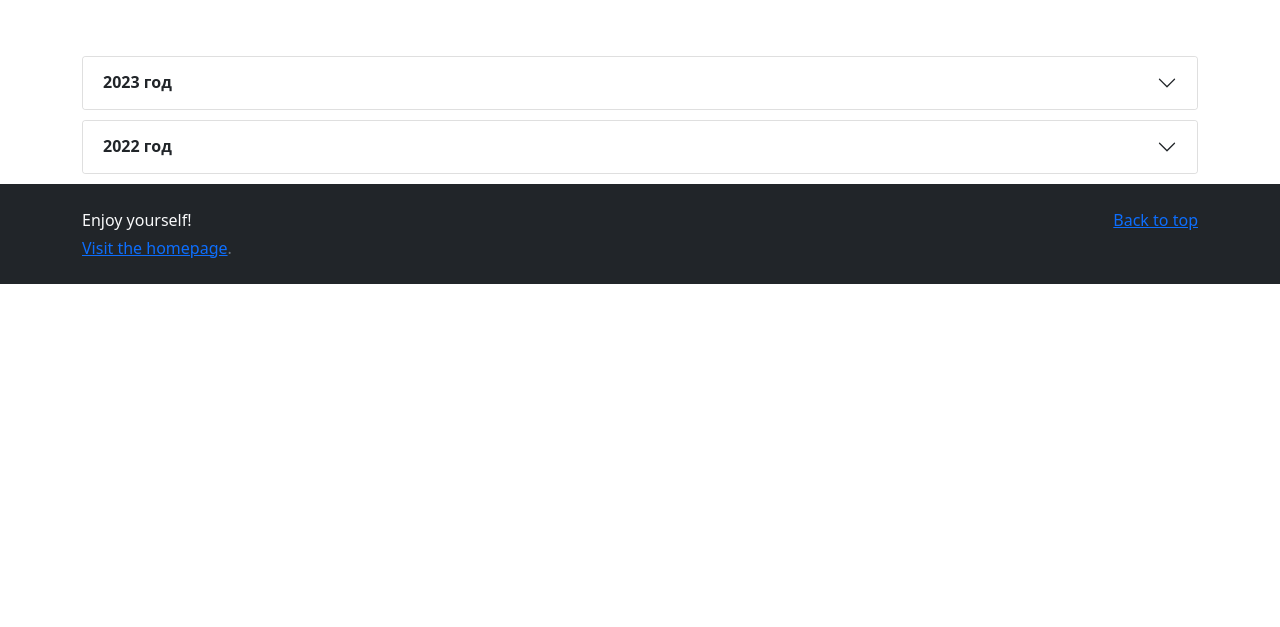
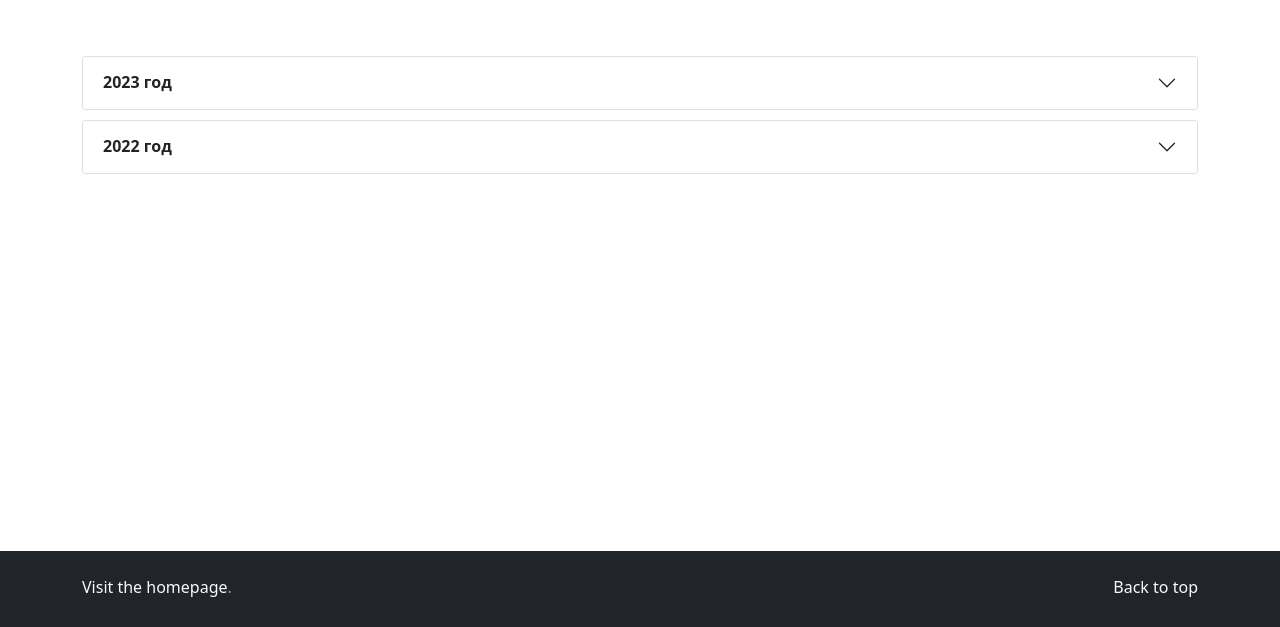
Before and after one commit to Tim-Shelll/RecoMarket, a Flask app: page /history_orders/1 in a window 1280 px wide. Shown: the part 173-800 px from the top of the page. Run offline with Flask 3, Linux system fonts and the light colour scheme; parts of the project's set-up code (start-up, migrations or seed data) failed here and were passed over.

Commit message:
footer visibility

```diff
--- a/static/style/profile.css
+++ b/static/style/profile.css
@@ -1,5 +1,16 @@
 .padding {
     padding: 3rem !important
+}
+
+footer {
+    position: fixed;
+    bottom: 0;
+    width: 100%;
+}
+@media screen and (max-width: 600px) {
+  footer {
+    visibility: hidden;
+  }
 }
 
 .user-card-full {
--- a/templates/base.html
+++ b/templates/base.html
@@ -5,7 +5,7 @@
     <meta name="viewport"
           content="width=device-width, user-scalable=no, initial-scale=1.0, maximum-scale=1.0, minimum-scale=1.0">
     <meta http-equiv="X-UA-Compatible" content="ie=edge">
-    <link rel="stylesheet" href='/static/style/base.css'/>
+    <link rel="stylesheet" href='static/style/breadcrumbs.css'/>
     <link href="https://cdn.jsdelivr.net/npm/bootstrap@5.0.2/dist/css/bootstrap.min.css" rel="stylesheet"
           integrity="sha384-EVSTQN3/azprG1Anm3QDgpJLIm9Nao0Yz1ztcQTwFspd3yD65VohhpuuCOmLASjC" crossorigin="anonymous">
     {% block style %}{% endblock %}
@@ -64,10 +64,9 @@
 <footer class="text-muted py-4 bg-dark">
     <div class="container">
         <p class="float-end mb-1">
-            <a href="#">Back to top</a>
+            <a class="text-decoration-none text-light" href="#">Back to top</a>
         </p>
-        <p class="mb-1 text-light">Enjoy yourself!</p>
-        <p class="mb-0"><a href="/">Visit the homepage</a>.</p>
+        <p class="mb-0"><a class="text-decoration-none text-light" href="/">Visit the homepage</a>.</p>
     </div>
 </footer>
 
--- a/templates/cart.html
+++ b/templates/cart.html
@@ -25,7 +25,7 @@
                 </div>
             </div>
             {% if items_in_bag_with_num %}
-            <section class="h-100" style="background-color: #eee;" , id="iibwn">
+            <section class="h-100" style="background-color: #eee;" id="iibwn">
                 <div class="container h-100 py-5">
                     <div class="row d-flex justify-content-center align-items-center h-100">
                         <div class="col-10" id="items">
--- a/templates/favorite.html
+++ b/templates/favorite.html
@@ -1,7 +1,7 @@
 {% extends 'base.html' %}
 
 {% block style %}
-<link rel="stylesheet" href='/static/style/style.css'/>
+<link rel="stylesheet" href='/static/style/cart_style.css'/>
 {% endblock %}
 
 {% block title %}
--- a/templates/history.html
+++ b/templates/history.html
@@ -1,4 +1,8 @@
 {% extends 'base.html' %}
+
+{% block style %}
+<link rel="stylesheet" href='/static/style/profile.css'/>
+{% endblock %}
 
 {% block title %}
 <title>История покупок</title>
--- a/templates/profile.html
+++ b/templates/profile.html
@@ -17,7 +17,7 @@
             <li><a href="#">Профиль</a></li>
         </ul>
     </div>
-    <div class="card mb-3">
+    <div class="container card mb-3">
         <div class="row m-l-0 m-r-0">
             <div class="col-sm-4 bg-c-lite-green user-profile">
                 <div class="card-block text-center text-white">
```
Also changed, not shown: static/style/cart_style.css (+11 -0 lines), instance/shop.db, static/style/breadcrumbs.css (renamed from static/style/base.css).
